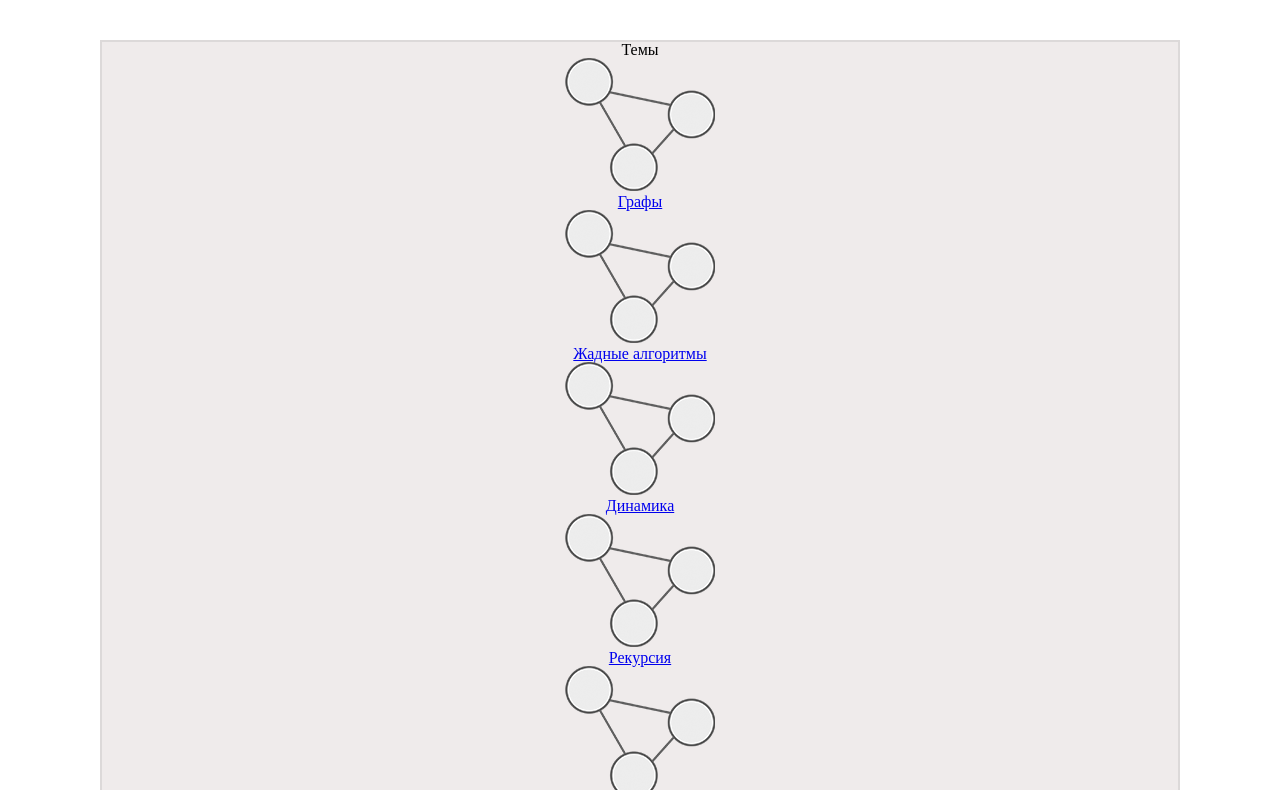
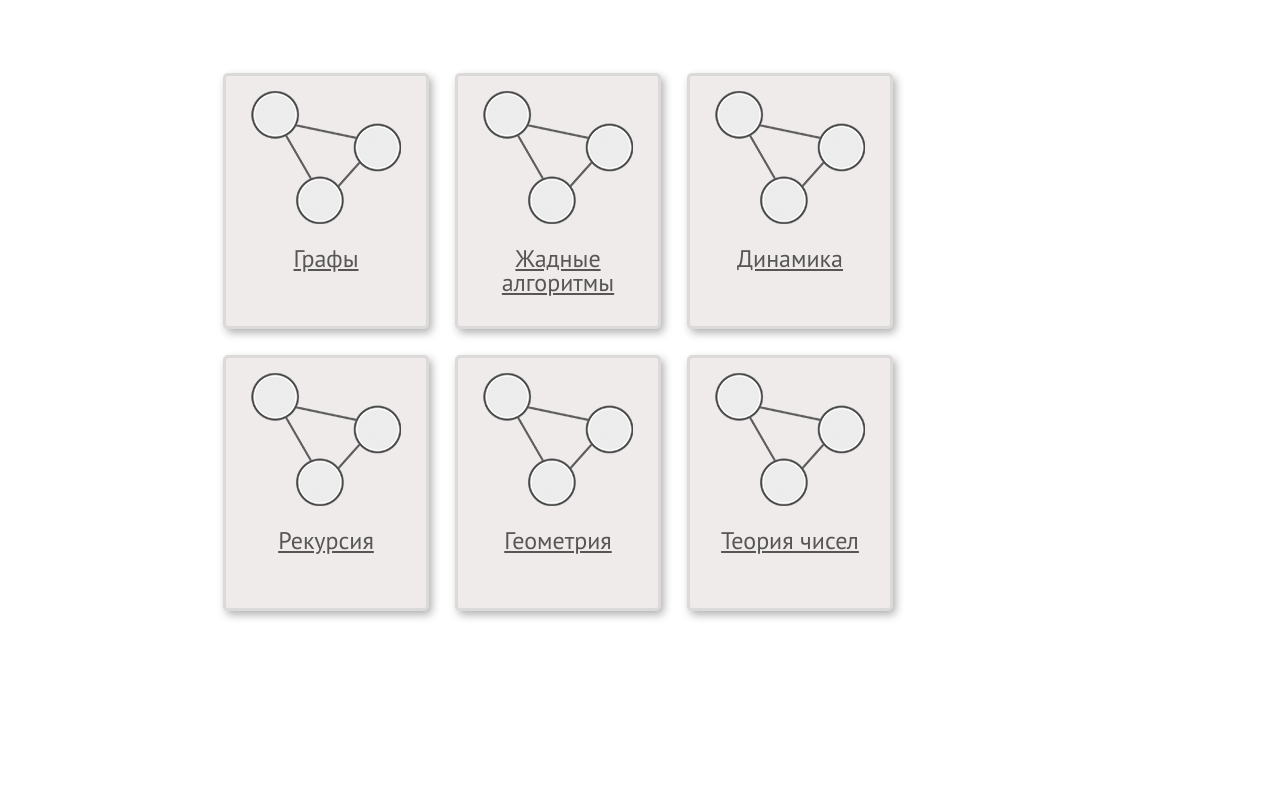
Before and after one commit to VladGan/TRR, a plain HTML site: page index.html in a window 1280 px wide. Shown: the part 140-930 px from the top of the page. After the commit the page ends 800 px from the top, so only its background shows below. Drawn offline with nearby package versions, Linux system fonts and the light colour scheme.

Commit message:
Update css.css

```diff
--- a/css.css
+++ b/css.css
@@ -3,14 +3,6 @@ body
 	background-color:#f8f9f9;
 }
 
-.main-body
-{
-	left:100px;
-	right:100px;
-	height: 800px;
-	position: absolute;
-
-}
 .nav
 {
 	height: 90px;
@@ -36,10 +28,74 @@ body
 .topics-block-wrapper
 {
 	text-align: center;
-	margin:90px 0px 0px 0px;
+	margin:0px 100px 50px 100px;
+}
+.topics-block-wrapper:before {
+	content: '';
+	display: inline-block;
+	height: 100%;
+	vertical-align: middle;
+	margin-right: -0.25em; /* Adjusts for spacing */
+}
+.topics-block
+{
+	display: inline-block;
+	vertical-align: middle;
+	width: 100%;
+}
+
+.title
+{
+	text-align: center;
+	font-family: PT sans;
+	font-size: 30px;
+	color: #575555;
+}
+.topics-list
+{
+	 margin: 0 10px;
+	 margin-top: 80px;
+	 display: inline-block;
+}
+
+.topic
+{
+	width: 200px;
+	height: 250px;
+	-webkit-border-radius: 5px;
+	-moz-border-radius: 5px;
+	border-radius: 5px;
 	background-color: #efebeb;
-	height: 100%;
-	border: solid 2px #dcd9d9;
+	border: solid 3px #dcd9d9;
+	display: inline-block;
+	float: left;
+	margin: 13px 13px;
+	-webkit-box-shadow: 3px 4px 9px rgba(1,2,4,.3);
+	-moz-box-shadow: 3px 4px 9px rgba(1,2,4,.3);
+	box-shadow: 3px 4px 9px rgba(1,2,4,.3);
+	cursor: pointer;
+}
+.topic-img
+{
+	margin: 5px;
+	margin-top: 15px;
+	display: block;
+}
+.small-title
+{
+	font-family: PT Sans;
+	font-size: 24px;
+	color: #575555;
+	display: block;
+	margin-top: 20px;
+}
+.main-body
+{
+	left:100px;
+	right:100px;
+	height: 800px;
+	position: absolute;
+
 }
 
 .nav-small
```
